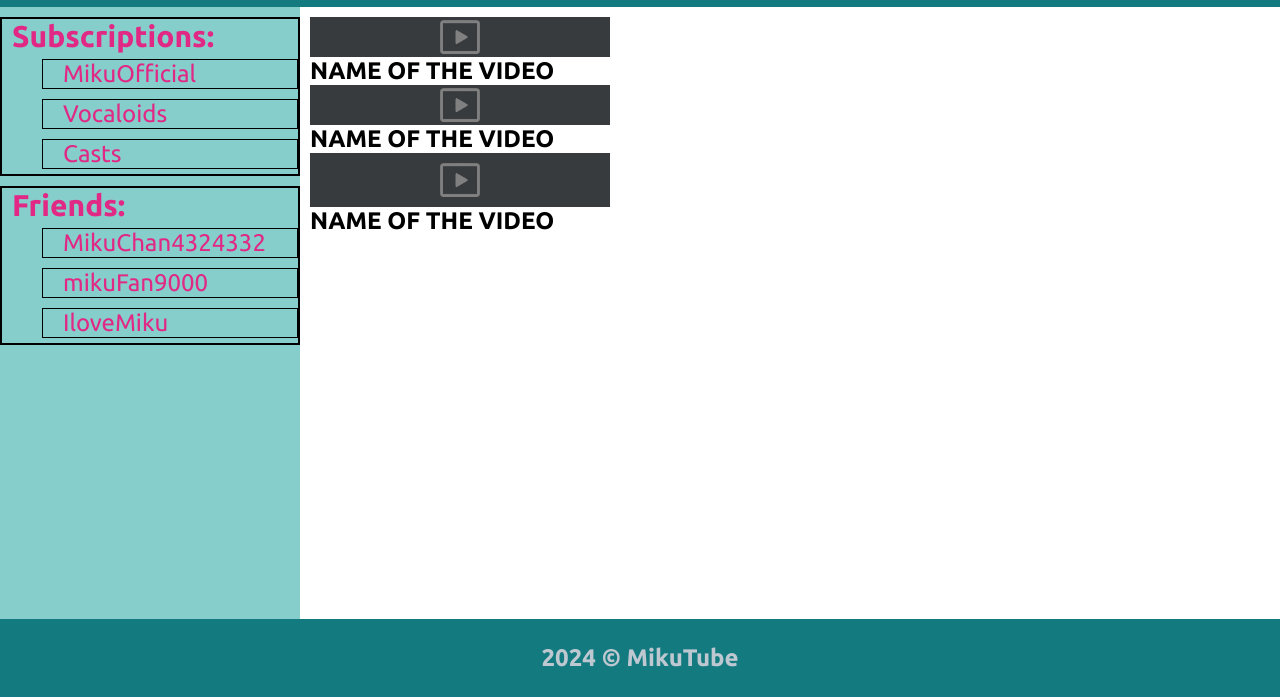
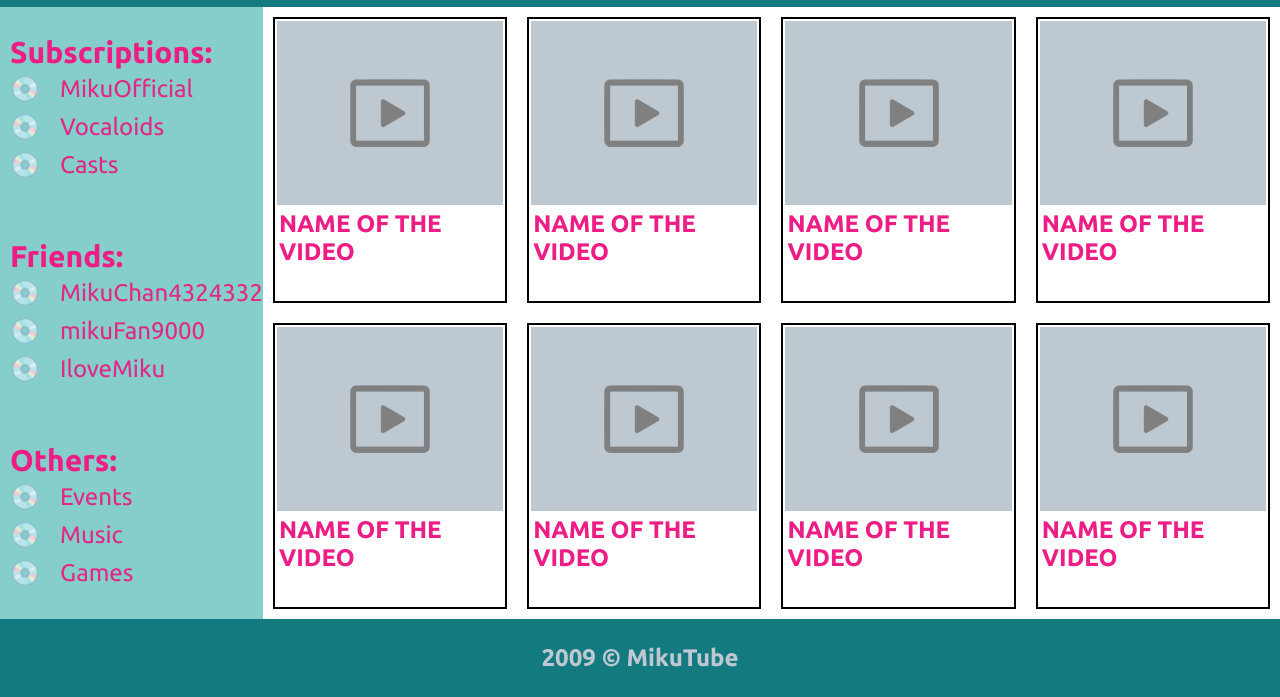
Before and after one commit to EndyPlus/MikuTestingLayout, a plain HTML site: page index.html in a window 1280 px wide. Shown: the part 103-800 px from the top of the page. Drawn offline with Linux system fonts and the light colour scheme.

Commit message:
completed test layout

```diff
--- a/index.html
+++ b/index.html
@@ -3,9 +3,12 @@
   <head>
     <meta charset="UTF-8" />
     <meta name="viewport" content="width=device-width, initial-scale=1.0" />
-    <link rel="preconnect" href="https://fonts.googleapis.com">
-    <link rel="preconnect" href="https://fonts.gstatic.com" crossorigin>
-    <link href="https://fonts.googleapis.com/css2?family=Ubuntu:ital,wght@0,300;0,400;0,500;0,700;1,300;1,400;1,500;1,700&display=swap" rel="stylesheet">
+    <link rel="preconnect" href="https://fonts.googleapis.com" />
+    <link rel="preconnect" href="https://fonts.gstatic.com" crossorigin />
+    <link
+      href="https://fonts.googleapis.com/css2?family=Ubuntu:ital,wght@0,300;0,400;0,500;0,700;1,300;1,400;1,500;1,700&display=swap"
+      rel="stylesheet"
+    />
     <link rel="stylesheet" href="styles.css" />
     <title>Simple Layout</title>
   </head>
@@ -29,9 +32,7 @@
     </header>
     <main>
       <div class="main-container">
-
         <aside class="sidebar">
-
           <section class="side-section">
             <h2>Subscriptions:</h2>
             <ul>
@@ -50,24 +51,19 @@
             </ul>
           </section>
 
-
+          <section class="side-section">
+            <h2>Others:</h2>
+            <ul>
+              <li><a href="#">Events</a></li>
+              <li><a href="#">Music</a></li>
+              <li><a href="#">Games</a></li>
+            </ul>
+          </section>
         </aside>
 
         <div class="main">
-          <div class="card">
-            <div class="video">
-              <img src="./assets/play.png" alt="video" />
-            </div>
-            <div class="video-name">
-              <h2>NAME OF THE VIDEO</h2>
-            </div>
-            <div class="card">
-              <div class="video">
-                <img src="./assets/play.png" alt="video" />
-              </div>
-              <div class="video-name">
-                <h2>NAME OF THE VIDEO</h2>
-              </div>
+          <div class="card-container">
+            <a href="#">
               <div class="card">
                 <div class="video">
                   <img src="./assets/play.png" alt="video" />
@@ -75,10 +71,103 @@
                 <div class="video-name">
                   <h2>NAME OF THE VIDEO</h2>
                 </div>
+              </div>
+            </a>
+          </div>
+
+          <div class="card-container">
+            <a href="#">
+              <div class="card">
+                <div class="video">
+                  <img src="./assets/play.png" alt="video" />
+                </div>
+                <div class="video-name">
+                  <h2>NAME OF THE VIDEO</h2>
+                </div>
+              </div>
+            </a>
+          </div>
+
+          <div class="card-container">
+            <a href="#">
+              <div class="card">
+                <div class="video">
+                  <img src="./assets/play.png" alt="video" />
+                </div>
+                <div class="video-name">
+                  <h2>NAME OF THE VIDEO</h2>
+                </div>
+              </div>
+            </a>
+          </div>
+
+          <div class="card-container">
+            <a href="#">
+              <div class="card">
+                <div class="video">
+                  <img src="./assets/play.png" alt="video" />
+                </div>
+                <div class="video-name">
+                  <h2>NAME OF THE VIDEO</h2>
+                </div>
+              </div>
+            </a>
+          </div>
+
+          <div class="card-container">
+            <a href="#">
+              <div class="card">
+                <div class="video">
+                  <img src="./assets/play.png" alt="video" />
+                </div>
+                <div class="video-name">
+                  <h2>NAME OF THE VIDEO</h2>
+                </div>
+              </div>
+            </a>
+          </div>
+
+          <div class="card-container">
+            <a href="#">
+              <div class="card">
+                <div class="video">
+                  <img src="./assets/play.png" alt="video" />
+                </div>
+                <div class="video-name">
+                  <h2>NAME OF THE VIDEO</h2>
+                </div>
+              </div>
+            </a>
+          </div>
+
+          <div class="card-container">
+            <a href="#">
+              <div class="card">
+                <div class="video">
+                  <img src="./assets/play.png" alt="video" />
+                </div>
+                <div class="video-name">
+                  <h2>NAME OF THE VIDEO</h2>
+                </div>
+              </div>
+            </a>
+          </div>
+
+          <div class="card-container">
+            <a href="#">
+              <div class="card">
+                <div class="video">
+                  <img src="./assets/play.png" alt="video" />
+                </div>
+                <div class="video-name">
+                  <h2>NAME OF THE VIDEO</h2>
+                </div>
+              </div>
+            </a>
           </div>
         </div>
       </div>
     </main>
-    <footer>2024 &copy; MikuTube</footer>
+    <footer>2009 &copy; MikuTube</footer>
   </body>
 </html>
--- a/styles.css
+++ b/styles.css
@@ -9,6 +9,14 @@ body {
   flex-direction: column;
   height: 100vh;
 }
+
+/*
+
+
+HEADER
+
+
+*/
 
 header {
   background-color: #137a7f;
@@ -54,21 +62,37 @@ header img {
   color: white;
 }
 
+/*
+
+
+MAIN
+
+
+*/
+
 main {
-  display: flex;
   flex-grow: 1;
 }
 
 .main-container {
   display: flex;
   height: 100%;
-  flex-grow: 1;
 }
+
+/*
+
+
+SIDEBAR
+
+
+*/
 
 .sidebar {
   background-color: #86cecb;
-  color: #e12885;
-
+  color: #ed1d85;
+  display: flex;
+  flex-direction: column;
+  justify-content: space-around;
   font-weight: 500;
   flex-grow: 1;
   max-width: 300px;
@@ -78,7 +102,6 @@ main {
   display: flex;
   flex-direction: column;
   margin: 10px 0px;
-  border: 2px black solid;
 }
 
 .side-section h2 {
@@ -87,14 +110,13 @@ main {
 }
 
 .side-section ul {
-  list-style-type: none;
+  list-style-type: "\1F4BF";
   display: flex;
   flex-direction: column;
   font-size: 24px;
 }
 
 .side-section ul li {
-  border: 1px black solid;
   padding-left: 20px;
   margin: 5px 0px;
 }
@@ -109,31 +131,79 @@ main {
   font-weight: 700;
 }
 
+/*
+
+
+MAIN CONTENT
+
+
+*/
+
 .main {
+  display: grid;
+  grid-template-columns: repeat(4, 1fr);
+  gap: 20px;
+  flex-grow: 2;
   padding: 10px;
-  flex-grow: 6;
-  display: grid;
-  grid-template-columns: auto;
+}
+
+/*
+
+
+VIDEO CARD
+
+
+*/
+
+.card-container {
+  border: 2px black solid;
+}
+
+.card-container a {
+  text-decoration: none;
+  color: #ed1d85;
+}
+
+.card-container a:focus {
+  text-decoration: underline;
 }
 
 .card {
   display: flex;
   flex-direction: column;
-  height: 150px;
-  width: 300px;
+  padding: 2px;
+  background-color: white;
+  height: 250px;
+}
+.video {
+  display: flex;
+  justify-content: center;
+  align-items: center;
+  background-color: #bec8d1;
+  height: 100px;
+  flex-grow: 5;
 }
 
 .video img {
-  height: 40px;
+  height: 80px;
+  user-select: none; /* Забороняє виділення тексту та інших елементів */
+  pointer-events: none; /* Забороняє будь-які події, включаючи виділення */
 }
 
-.video {
+.video-name {
   display: flex;
-  flex-grow: 2;
-  background-color: #373b3e;
-  align-items: center;
   justify-content: center;
+  align-items: end;
+  padding: 5px 2px;
 }
+
+/*
+
+
+FOOTER
+
+
+*/
 
 footer {
   font-size: 24px;
```
